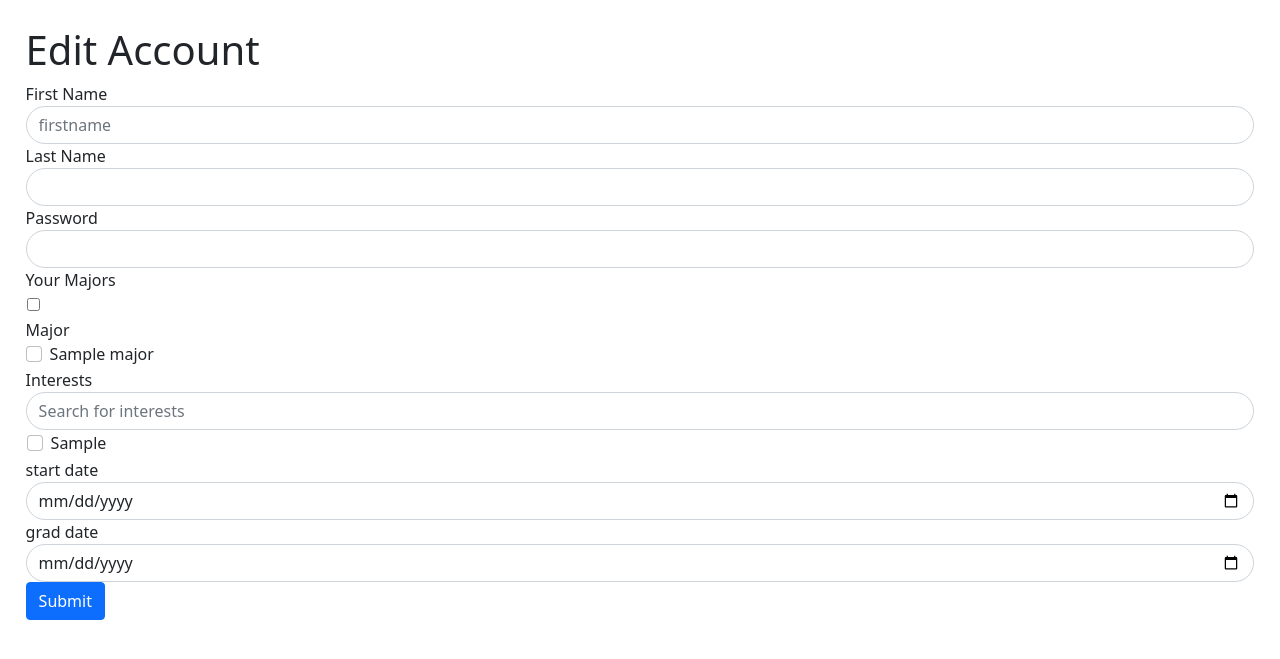
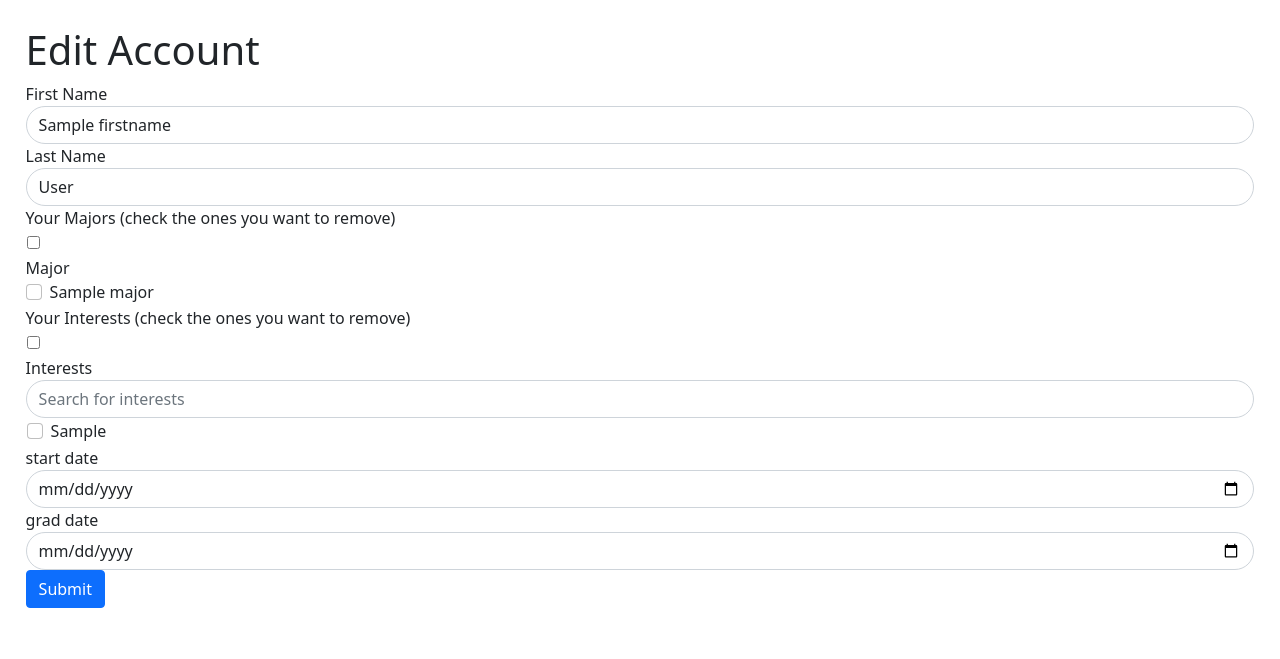
Before and after one commit to JPeterson96/UWM_Clubs_And_Events, a Django app: template templates/editaccount.html in a window 1280 px wide. Shown: the part 72-731 px from the top of the page. Run offline with Django 4.2, Linux system fonts and the light colour scheme; tables that the repository leaves empty hold one stand-in row (values such as "Sample post"); the template is opened without the code that fills it: values that come from a table or form of the project are taken from there, most other values are stand-ins (such as "Sample title", 1, 10 or a date in 2020).

Commit message:
fixed logic added interest to editing user and in view page

```diff
--- a/templates/createaccount.html
+++ b/templates/createaccount.html
@@ -115,11 +115,11 @@
         </div>
     <div class="form-group">
             <label for="startdate">start date</label>
-            <input type="date" name="startdate" class="form-control rounded-input" id="search-input" placeholder="start date">
+            <input type="date" name="startdate" class="form-control rounded-input" id="search-input" value="startdate">
         </div>
     <div class="form-group">
             <label for="graddate">grad date</label>
-            <input type="date" name = "graddate" class="form-control rounded-input" id="search-input" placeholder="grad date">
+            <input type="date" name = "graddate" class="form-control rounded-input" id="search-input" value="graddate">
         </div>
         <button type="submit" class="btn btn-primary">Submit</button>
     </form>
--- a/templates/editaccount.html
+++ b/templates/editaccount.html
@@ -13,11 +13,11 @@
             border-radius: 20px; /* Adjust the border radius as needed */
         }
     </style>
-    <script src="https://code.jquery.com/jquery-3.6.0.min.js"></script>
+     <script src="https://code.jquery.com/jquery-3.6.0.min.js"></script>
     <script>
         $(document).ready(function() {
             // Get the interests elements
-            var interests = document.querySelectorAll('input[name="selected_interests"]');
+            var interests = document.querySelectorAll('input[name="interesttoadd"]');
 
             // Get the search input element
             var searchInput = document.getElementById('search-input');
@@ -66,22 +66,19 @@
         {% csrf_token %}
         <div class="form-group">
             <label for="firstname">First Name</label>
-            <input type="text" class="form-control rounded-input" name="firstname" id="firstname", placeholder="firstname">
+            <input type="text" class="form-control rounded-input" name="firstname" id="firstname" value="{{ firstname }}">
         </div>
         <div class="form-group">
             <label for="lastname">Last Name</label>
-            <input type="text" class="form-control rounded-input" name="lastname" id="lastname">
+            <input type="text" class="form-control rounded-input" name="lastname" id="{{ lastname }}" value="{{ lastname }}">
         </div>
-        <div class="form-group">
-            <label for="password">Password</label>
-            <input type="text" class="form-control rounded-input" name="password" id="password">
-        </div>
-          <th>Your Majors</th>
+          <th>Your Majors (check the ones you want to remove)</th>
           </td>
              <table>
                 {% for umaj in usermajors %}
                      <tr>
                          <td>
+
                         <input type="checkbox" name="majorremoval" value="{{ umaj.major.name }}">
                          </td>
                         <td>{{ umaj.major.name }}</td>
@@ -100,6 +97,23 @@
             </div>
             {% endfor %}
         </div>
+
+
+
+          <th>Your Interests (check the ones you want to remove)</th>
+          </td>
+             <table>
+                {% for intm in userinterest %}
+                     <tr>
+                         <td>
+
+                        <input type="checkbox" name="interestremoval" value="{{ intm.type.tag }}">
+                         </td>
+                        <td>{{  intm.type.tag }}</td>
+                    </tr>
+                {% endfor %}
+             </table>
+    </td>
         <div class="form-group">
             <label for="search-input">Interests</label>
             <input type="text" class="form-control rounded-input" id="search-input" placeholder="Search for interests">
@@ -111,7 +125,7 @@
                     <tr>
                         <td>
                             <label class="form-check-label">
-                                <input type="checkbox" class="form-check-input" name="selected_interests" value="{{ interest.tag }}">
+                                <input type="checkbox" class="form-check-input" name="interesttoadd" value="{{ interest.tag }}">
                                 {{ interest.tag }}
                             </label>
                         </td>
```
Also changed, not shown: UWM_Clubs_and_Events/views.py (+32 -11 lines), classes/user_util.py (+4 -5 lines), templates/viewaccount.html (+12 -0 lines).
